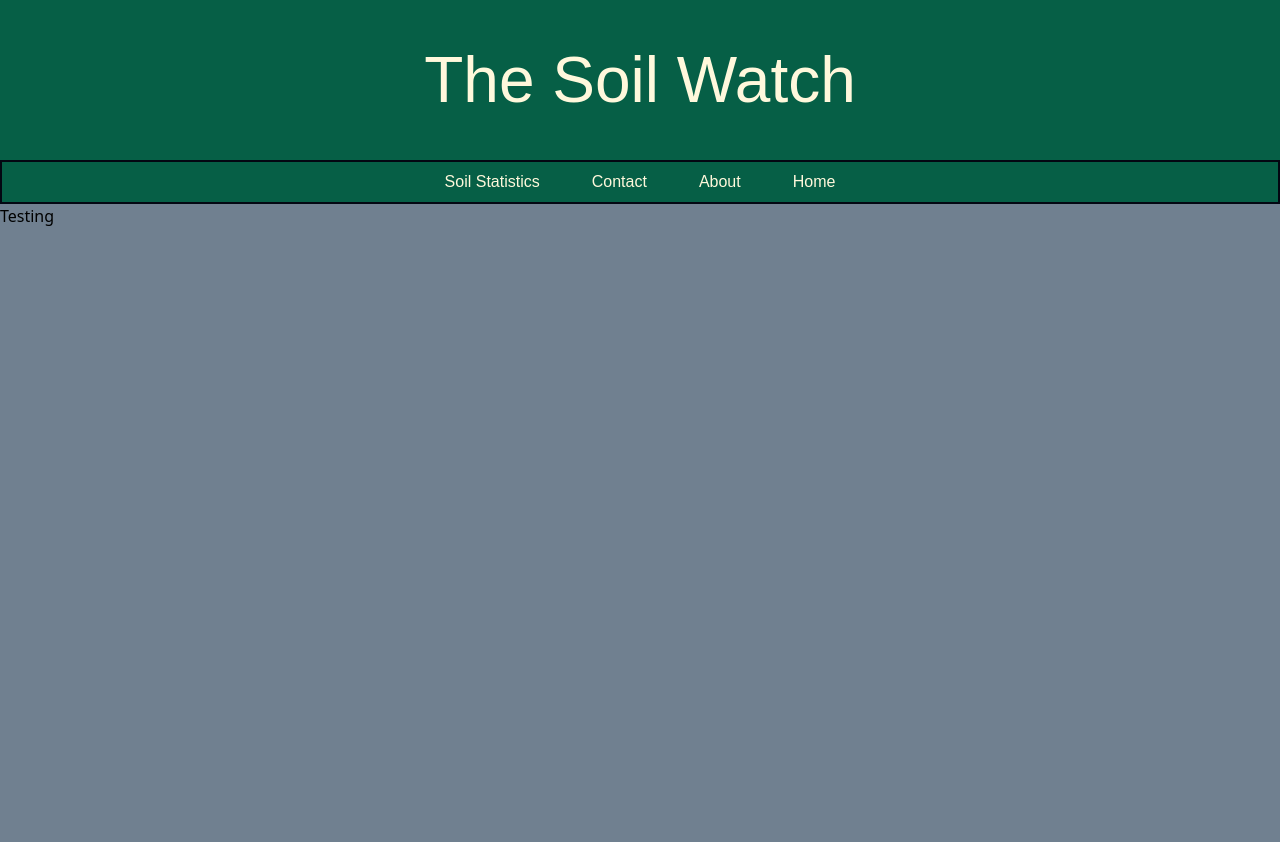
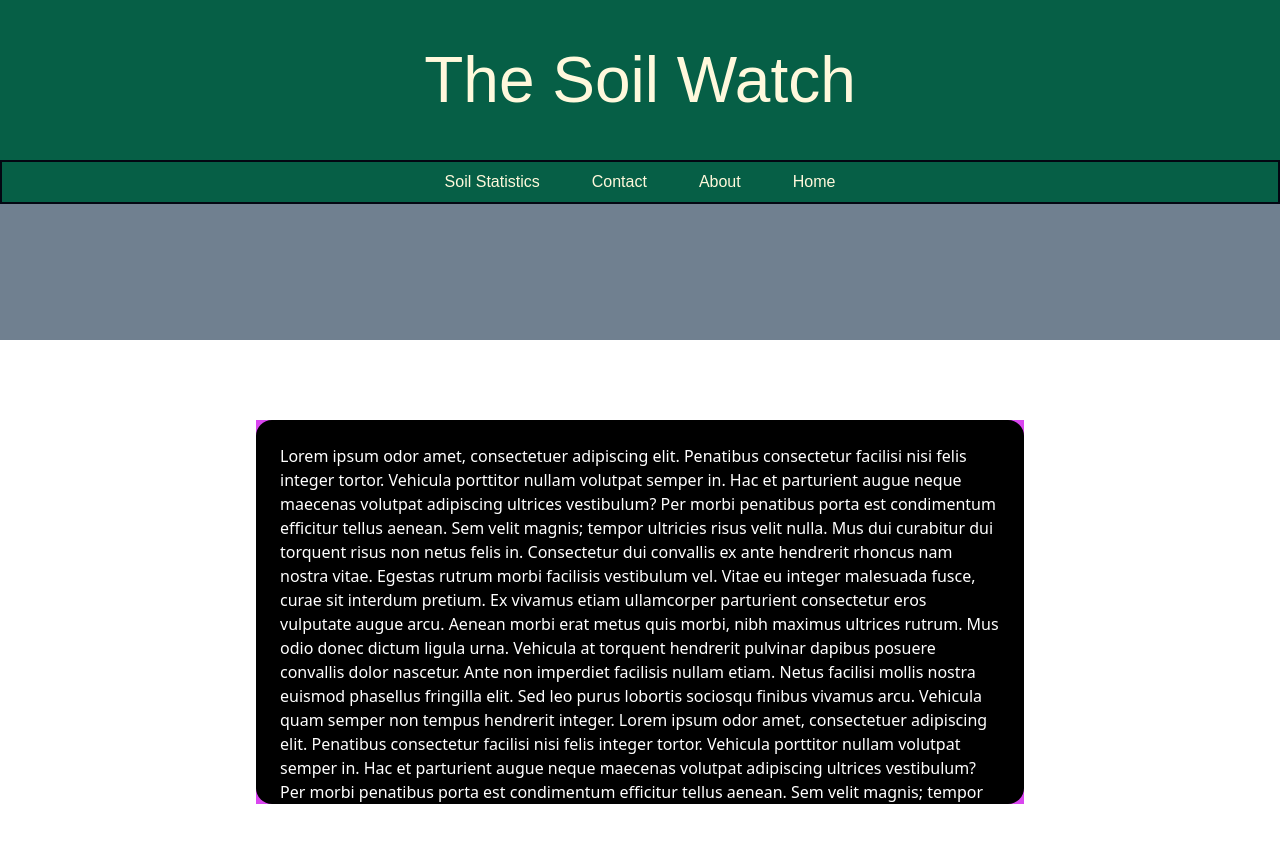
Before and after one commit to tazboi/The-Soil-Watch, a Next.js app in the folder App/soil-monitor/: page /Contact in a window 1280 px wide. Shown: the top 842 px of the page. Before the commit the page ends 800 px from the top, so only its background shows below. Built offline with nearby package versions, Linux system fonts and the light colour scheme.

Commit message:
Got the contact page somewhat set up still need proper spacing

```diff
--- a/App/soil-monitor/app/Contact/page.jsx
+++ b/App/soil-monitor/app/Contact/page.jsx
@@ -3,8 +3,10 @@ import Contact from "../components/Contact";
 
 export default  function Page() {
     return (
-        <div>
+        <div className = "box-border lg:translate-y-1/4 lg:px-64 bg-white sm:p-14 md:p-20 sm:items-center">
+            <h1 className = "flex justify-center item-center bg-fuchsia-500 overflow-auto">
             <Contact/>
+            </h1>
         </div>
     );
 };
--- a/App/soil-monitor/app/components/Contact.jsx
+++ b/App/soil-monitor/app/components/Contact.jsx
@@ -2,8 +2,48 @@ import React from 'react';
 
 const Contact = () => {
     return (
-        <div>
-            Testing
+        <div className="bg-black box-border p-6 rounded-2xl text-white flex-wrap overflow-auto w-full min-h-52 md:max-h-96">
+            Lorem ipsum odor amet, consectetuer adipiscing elit. Penatibus consectetur facilisi nisi felis integer
+            tortor. Vehicula porttitor nullam volutpat semper in. Hac et parturient augue neque maecenas volutpat
+            adipiscing ultrices vestibulum? Per morbi penatibus porta est condimentum efficitur tellus aenean. Sem velit
+            magnis; tempor ultricies risus velit nulla. Mus dui curabitur dui torquent risus non netus felis in.
+            Consectetur dui convallis ex ante hendrerit rhoncus nam nostra vitae. Egestas rutrum morbi facilisis
+            vestibulum vel.
+
+            Vitae eu integer malesuada fusce, curae sit interdum pretium. Ex vivamus etiam ullamcorper parturient
+            consectetur eros vulputate augue arcu. Aenean morbi erat metus quis morbi, nibh maximus ultrices rutrum. Mus
+            odio donec dictum ligula urna. Vehicula at torquent hendrerit pulvinar dapibus posuere convallis dolor
+            nascetur. Ante non imperdiet facilisis nullam etiam. Netus facilisi mollis nostra euismod phasellus
+            fringilla elit. Sed leo purus lobortis sociosqu finibus vivamus arcu. Vehicula quam semper non tempus
+            hendrerit integer.
+
+            Lorem ipsum odor amet, consectetuer adipiscing elit. Penatibus consectetur facilisi nisi felis integer
+            tortor. Vehicula porttitor nullam volutpat semper in. Hac et parturient augue neque maecenas volutpat
+            adipiscing ultrices vestibulum? Per morbi penatibus porta est condimentum efficitur tellus aenean. Sem velit
+            magnis; tempor ultricies risus velit nulla. Mus dui curabitur dui torquent risus non netus felis in.
+            Consectetur dui convallis ex ante hendrerit rhoncus nam nostra vitae. Egestas rutrum morbi facilisis
+            vestibulum vel.
+
+            Vitae eu integer malesuada fusce, curae sit interdum pretium. Ex vivamus etiam ullamcorper parturient
+            consectetur eros vulputate augue arcu. Aenean morbi erat metus quis morbi, nibh maximus ultrices rutrum. Mus
+            odio donec dictum ligula urna. Vehicula at torquent hendrerit pulvinar dapibus posuere convallis dolor
+            nascetur. Ante non imperdiet facilisis nullam etiam. Netus facilisi mollis nostra euismod phasellus
+            fringilla elit. Sed leo purus lobortis sociosqu finibus vivamus arcu. Vehicula quam semper non tempus
+            hendrerit integer.
+
+            Lorem ipsum odor amet, consectetuer adipiscing elit. Penatibus consectetur facilisi nisi felis integer
+            tortor. Vehicula porttitor nullam volutpat semper in. Hac et parturient augue neque maecenas volutpat
+            adipiscing ultrices vestibulum? Per morbi penatibus porta est condimentum efficitur tellus aenean. Sem velit
+            magnis; tempor ultricies risus velit nulla. Mus dui curabitur dui torquent risus non netus felis in.
+            Consectetur dui convallis ex ante hendrerit rhoncus nam nostra vitae. Egestas rutrum morbi facilisis
+            vestibulum vel.
+
+            Vitae eu integer malesuada fusce, curae sit interdum pretium. Ex vivamus etiam ullamcorper parturient
+            consectetur eros vulputate augue arcu. Aenean morbi erat metus quis morbi, nibh maximus ultrices rutrum. Mus
+            odio donec dictum ligula urna. Vehicula at torquent hendrerit pulvinar dapibus posuere convallis dolor
+            nascetur. Ante non imperdiet facilisis nullam etiam. Netus facilisi mollis nostra euismod phasellus
+            fringilla elit. Sed leo purus lobortis sociosqu finibus vivamus arcu. Vehicula quam semper non tempus
+            hendrerit integer.
         </div>
     );
 };
```
